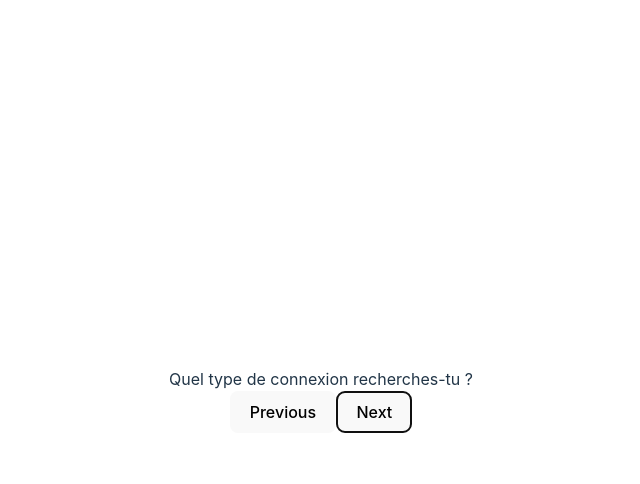
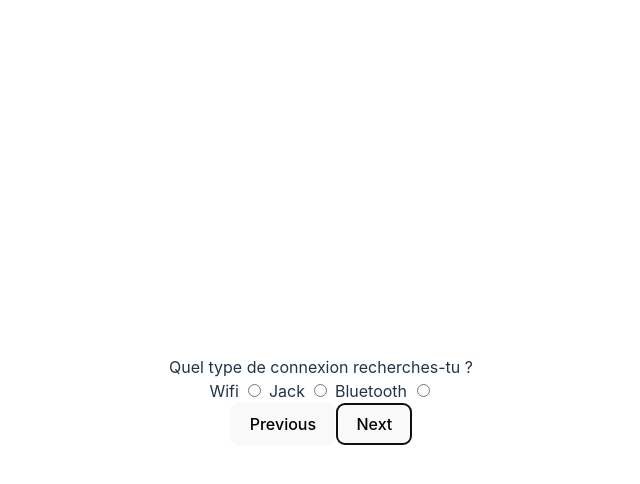
Before and after one commit to timothee-durand/iim-creative-robot, a Vue app: page / in a window 1280 px wide. Both pictures are taken after a click on the button "Next". Shown: the top 484 px of the page, without its empty margins (319-959 px from the left). Built offline with nearby package versions, Linux system fonts and the light colour scheme.

Commit message:
feat: add store

```diff
--- /dev/null
+++ b/src/components/stepForm/formStore.ts
@@ -0,0 +1,15 @@
+import {defineStore} from "pinia";
+
+interface FormState {
+    type: "ia" | "human" | "cyborg" | null
+    connexion: "wifi" | "jack" | "bluetooth" | null
+}
+
+export const useFormStepStore = defineStore('form', {
+    state: (): FormState => ({
+        type: null,
+        connexion: null
+    }),
+    getters: {},
+    actions: {},
+})
--- a/src/components/stepForm/steps/ConnexionStep.vue
+++ b/src/components/stepForm/steps/ConnexionStep.vue
@@ -1,9 +1,24 @@
 <script setup lang="ts">
-
+import StepWrapper from "./components/StepWrapper.vue";
+import {useFormStepStore} from "../formStore.ts";
+const store = useFormStepStore()
 </script>
 
 <template>
-
+  <StepWrapper>
+    <label>
+      Wifi
+      <input type="radio" name="connexion" value="wifi"  v-model="store.connexion"/>
+    </label>
+    <label>
+      Jack
+      <input type="radio" name="connexion" value="jack" v-model="store.connexion" />
+    </label>
+    <label>
+      Bluetooth
+      <input type="radio" name="connexion" value="bluetooth"  v-model="store.connexion"/>
+    </label>
+  </StepWrapper>
 </template>
 
 <style scoped>
--- a/src/components/stepForm/steps/TypeStep.vue
+++ b/src/components/stepForm/steps/TypeStep.vue
@@ -1,8 +1,8 @@
 <script setup lang="ts">
 import StepWrapper from "./components/StepWrapper.vue";
-import {ref} from "vue";
+import {useFormStepStore} from "../formStore.ts";
 
-const value = ref<string | null>(null);
+const store = useFormStepStore()
 
 </script>
 
@@ -10,15 +10,15 @@ const value = ref<string | null>(null);
   <StepWrapper>
     <label>
       Humanoïde
-      <input type="radio" name="type" value="human"  v-model="value"/>
+      <input type="radio" name="type" value="human"  v-model="store.type"/>
     </label>
     <label>
       IA
-      <input type="radio" name="type" value="ia" v-model="value" />
+      <input type="radio" name="type" value="ia" v-model="store.type" />
     </label>
     <label>
       Cybord
-      <input type="radio" name="type" value="cyborg"  v-model="value"/>
+      <input type="radio" name="type" value="cyborg"  v-model="store.type"/>
     </label>
   </StepWrapper>
 </template>
--- a/src/main.ts
+++ b/src/main.ts
@@ -1,5 +1,10 @@
 import { createApp } from 'vue'
 import './style.scss'
 import App from './App.vue'
+import {createPinia} from "pinia";
 
-createApp(App).mount('#app')
+const pinia = createPinia()
+const app = createApp(App)
+
+app.use(pinia)
+app.mount('#app')
```
